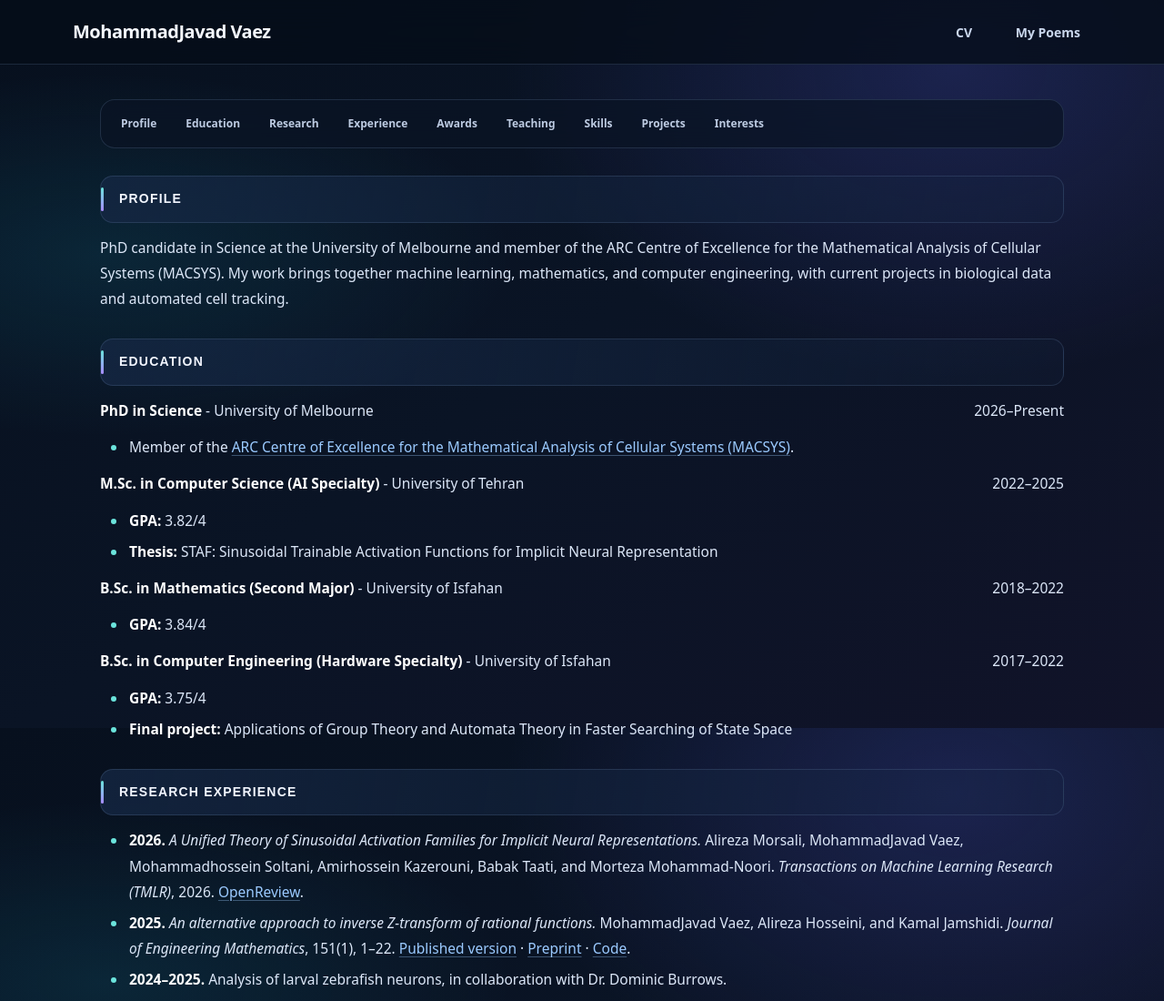
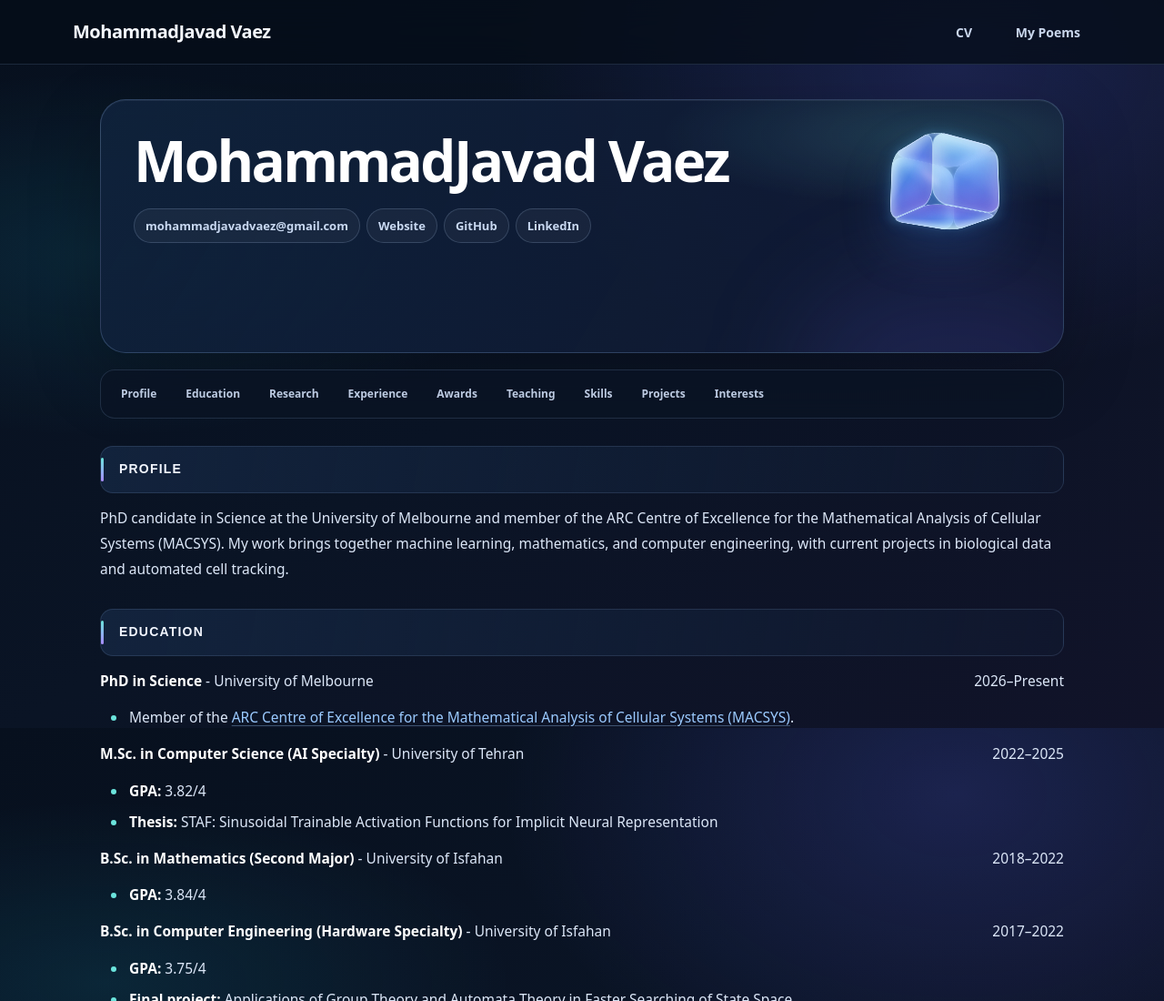
Before and after one commit to mjvaez/mjvaez.github.io, a plain HTML site: page index.html in a window 1280 px wide. Shown: the top 1100 px of the page at 91% size. Drawn offline with nearby package versions, Linux system fonts and the light colour scheme.

Commit message:
Show redesigned CV hero header

```diff
--- a/visual-refresh.css
+++ b/visual-refresh.css
@@ -8,7 +8,7 @@ a{color:var(--blue);transition:color .2s ease,opacity .2s ease}a:hover{color:var
 .site-header .wrapper{max-width:1120px}.site-title,.site-title:visited{color:#f5f8ff;font-size:20px;font-weight:750;letter-spacing:-.5px}.site-nav{background:transparent}
 .site-nav .page-link{color:#c9d6ec;font-size:14px;font-weight:650;padding:8px 12px;border-radius:999px}.site-nav .page-link:hover{color:#fff;background:rgba(143,200,255,.12)}
 .page-content{padding:38px 0 72px}.page-content>.wrapper{max-width:1060px}
-.cv-header{position:relative;overflow:hidden;min-height:218px;padding:34px 36px 25px;margin:0 0 18px;border:1px solid rgba(147,185,239,.24);border-radius:28px;background:radial-gradient(ellipse at 87% 14%,rgba(106,228,220,.17),transparent 19rem),linear-gradient(120deg,rgba(15,34,59,.96),rgba(16,23,49,.86));box-shadow:0 26px 80px rgba(0,0,0,.24),inset 0 1px rgba(255,255,255,.06)}
+.cv-header{display:block!important;position:relative;overflow:hidden;min-height:218px;padding:34px 36px 25px;margin:0 0 18px;border:1px solid rgba(147,185,239,.24);border-radius:28px;background:radial-gradient(ellipse at 87% 14%,rgba(106,228,220,.17),transparent 19rem),linear-gradient(120deg,rgba(15,34,59,.96),rgba(16,23,49,.86));box-shadow:0 26px 80px rgba(0,0,0,.24),inset 0 1px rgba(255,255,255,.06)}
 .cv-header::after{content:"";position:absolute;right:-62px;bottom:-140px;width:360px;height:230px;border-radius:50%;background:rgba(119,110,255,.13);filter:blur(55px);pointer-events:none}
 .cv-header>p{position:relative;z-index:1;margin:0 170px 8px 0;color:#fff;font-size:clamp(36px,6vw,62px);line-height:1.05;font-weight:780;letter-spacing:-2.7px}
 .cv-header table{position:relative;z-index:1;border:0;border-collapse:separate;border-spacing:7px 6px;margin:14px 0 0 -7px}.cv-header td{border:0;padding:0}
```
